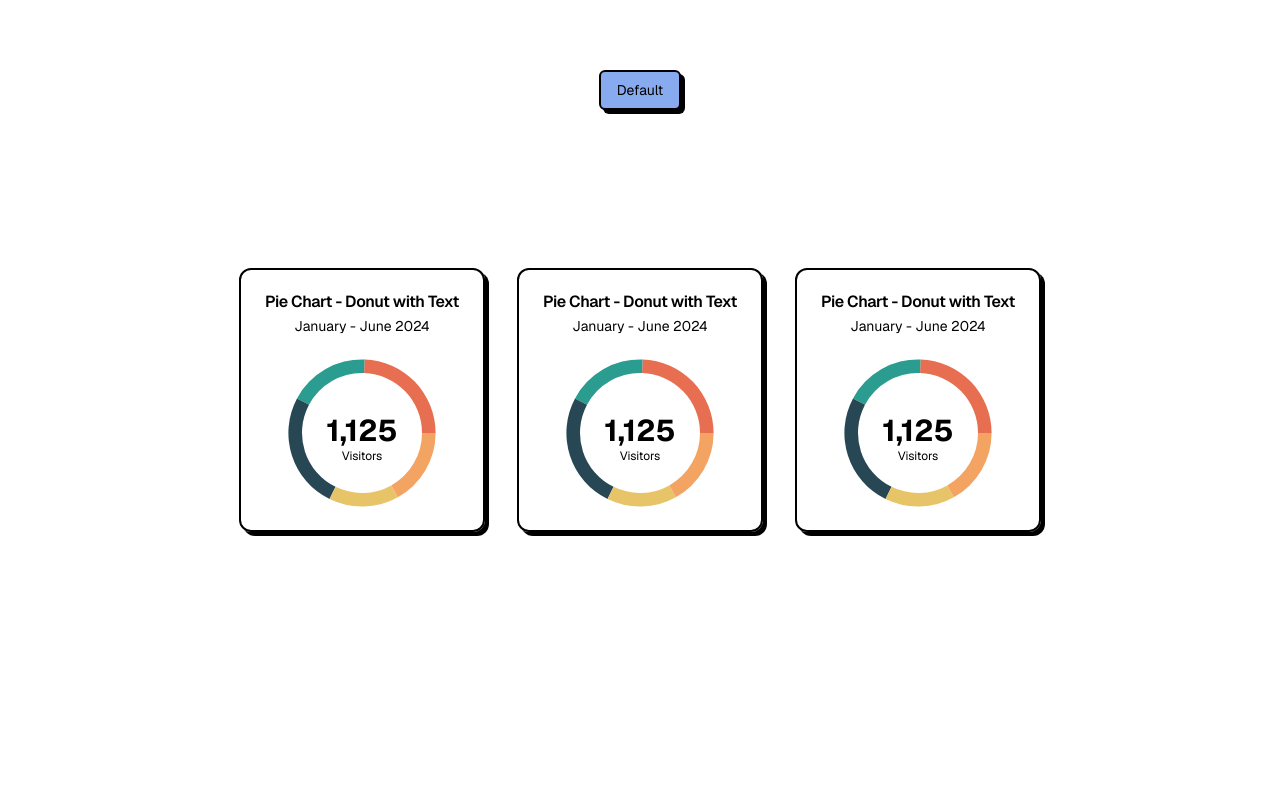
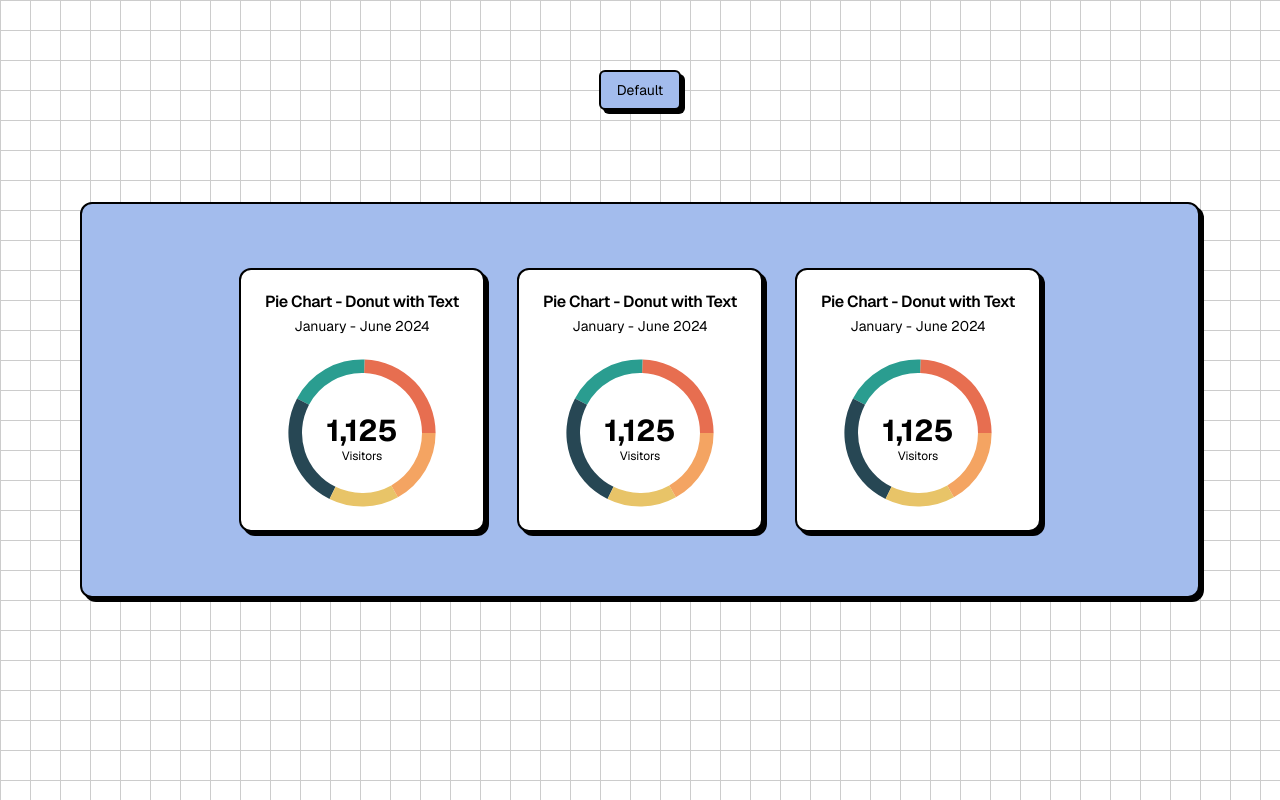
Before and after one commit to ks1590/wallet_note, a Next.js app: page / in a window 1280 px wide. Built offline with nearby package versions, Linux system fonts and the light colour scheme.

Commit message:
feat: グローバルスタイルの更新、背景グリッドの追加、メインコンポーネントのスタイル調整

```diff
--- a/app/globals.css
+++ b/app/globals.css
@@ -3,7 +3,7 @@
 @tailwind utilities;
 
 :root {
-  --main: #88aaee;
+  --main: #a3bced;
   --overlay: rgba(
     0,
     0,
@@ -44,6 +44,12 @@
   --shadow: var(--box-shadow-x) var(--box-shadow-y) 0px 0px var(--border);
 }
 
+.bg-grid {
+  background-image: linear-gradient(to right, #ccc 1px, transparent 1px),
+    linear-gradient(to bottom, #ccc 1px, transparent 1px);
+  background-size: 30px 30px;
+}
+
 @layer base {
   :root {
     --chart-1: 12 76% 61%;
--- a/app/layout.tsx
+++ b/app/layout.tsx
@@ -25,7 +25,7 @@ export default function RootLayout({
   return (
     <html lang='ja'>
       <body
-        className={`${geistSans.variable} ${geistMono.variable} antialiased`}>
+        className={`${geistSans.variable} ${geistMono.variable} antialiased bg-grid`}>
         {children}
       </body>
     </html>
--- a/app/page.tsx
+++ b/app/page.tsx
@@ -3,8 +3,8 @@ import { ChartComponent } from '@/components/ui/pieChart';
 
 export default function Home() {
   return (
-    <div className='grid grid-rows-[20px_1fr_20px] items-center justify-items-center min-h-screen p-8 pb-20 gap-16 sm:p-20 font-[family-name:var(--font-geist-sans)]'>
-      <main className='flex gap-8 row-start-2 justify-center items-center w-full'>
+    <div className='grid grid-rows-[20px_1fr_20px] items-center justify-items-center min-h-screen  p-8 pb-20 gap-16 sm:p-20 font-[family-name:var(--font-geist-sans)]'>
+      <main className='flex gap-8 row-start-2 justify-center items-center w-full bg-main p-16 border-2 border-border shadow-shadow rounded-xl'>
         <ChartComponent />
         <ChartComponent />
         <ChartComponent />
--- a/components/ui/pieChart.tsx
+++ b/components/ui/pieChart.tsx
@@ -56,7 +56,7 @@ export function ChartComponent() {
   }, []);
 
   return (
-    <Card className='flex flex-col text-mtext border-2 border-border shadow-shadow'>
+    <Card className='flex flex-col text-mtext border-2 border-border shadow-shadow bg-white'>
       <CardHeader className='items-center pb-0'>
         <CardTitle>Pie Chart - Donut with Text</CardTitle>
         <CardDescription>January - June 2024</CardDescription>
```
